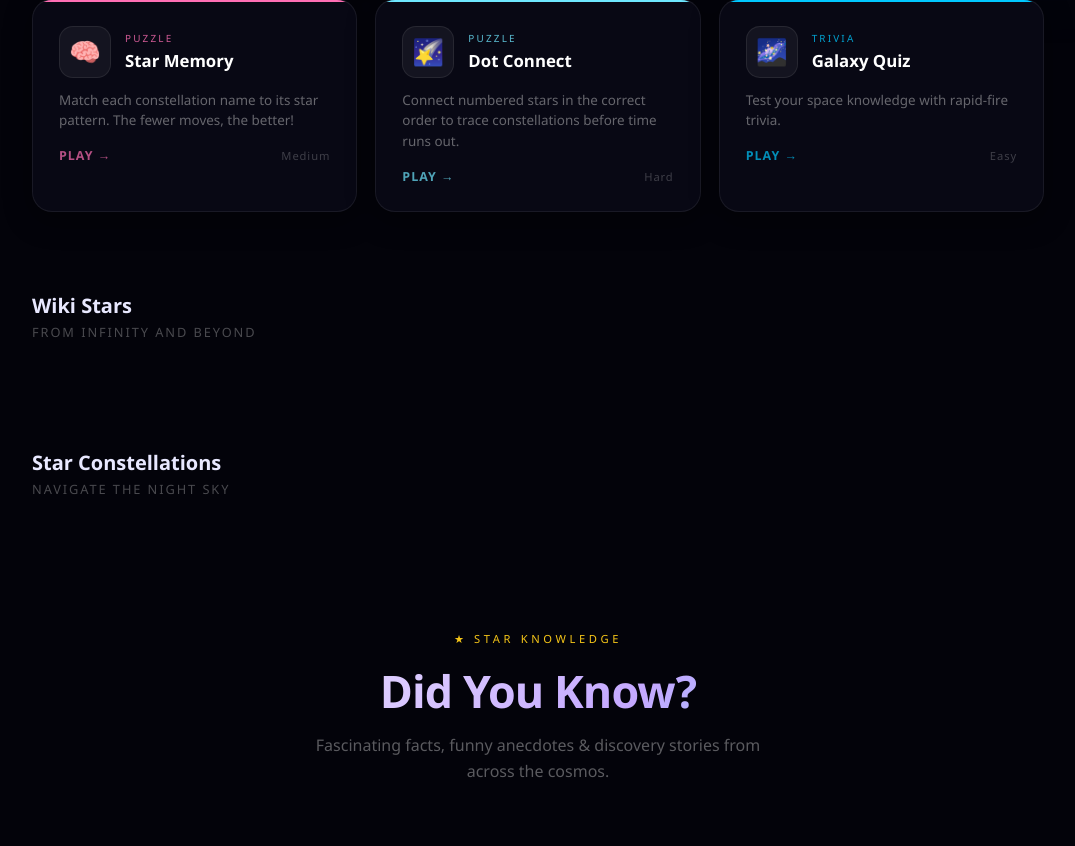
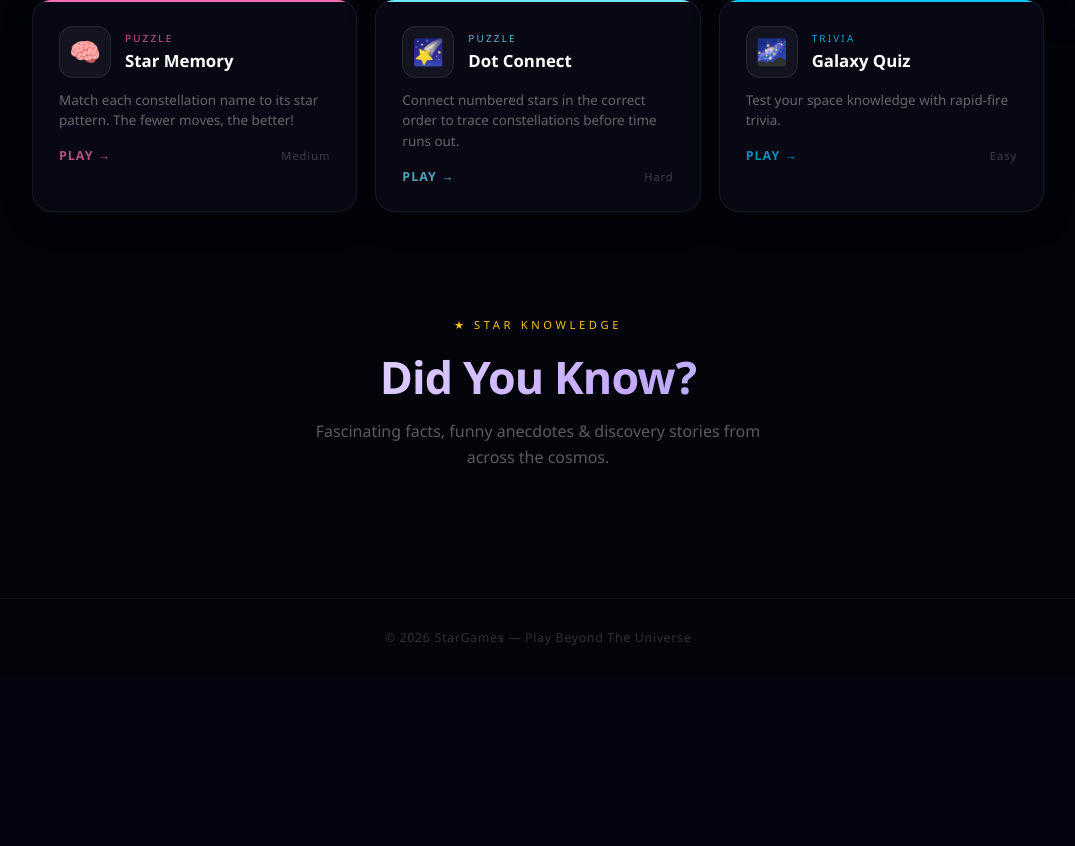
Before and after one commit to gllmthmm-prj/StarGames, a Flask app: page / in a window 1280 px wide. Shown: the part 1024-1870 px from the top of the page, without its empty margins (102-1177 px from the left). After the commit the page ends 1669 px from the top, so only its background shows below. Run offline with Flask 3, Linux system fonts and the light colour scheme.

Commit message:
chore: remove Wiki Stars and Constellation sections from homepage
Both sections are now fully available on the dedicated /wiki page.

Co-Authored-By: Claude Sonnet 4.6 <noreply@anthropic.com>

```diff
--- a/templates/index.html
+++ b/templates/index.html
@@ -332,7 +332,7 @@
         <div class="nav-links">
             <a href="/" data-i18n="nav_home">Home</a>
             <a href="#games" data-i18n="nav_games">Games</a>
-            <a href="#constellations" data-i18n="nav_const">Constellations</a>
+            <a href="/wiki#guide" data-i18n="nav_const">Constellations</a>
             <a href="/wiki" data-i18n="nav_wiki">★ Wiki Stars</a>
             <select class="lang-select" onchange="setLang(this.value)" title="Language">
                 <option value="en">🌐 EN</option>
@@ -399,48 +399,6 @@
             </a>
             {% endfor %}
         </div>
-    </div>
-
-    <!-- ── Wiki Stars Section ─────────────────────────────────────── -->
-    <div class="section" id="wiki">
-        <div class="section-header">
-            <div>
-                <div class="section-title" data-i18n="wiki_title">Wiki Stars</div>
-                <div class="section-sub" data-i18n="wiki_sub">from infinity and beyond</div>
-            </div>
-        </div>
-        <div class="wiki-menu-grid" id="wikiMenuGrid"></div>
-    </div>
-
-    <!-- ── Wiki Modal ──────────────────────────────────────────────── -->
-    <div id="wikiModal">
-        <div class="wiki-modal-box">
-            <div class="wiki-modal-hd">
-                <div class="wiki-modal-hd-bg"></div>
-                <div class="wiki-modal-stars" id="wikiModalStars"></div>
-                <div class="wiki-modal-hd-row">
-                    <div class="wiki-modal-icon" id="wikiModalIcon"></div>
-                    <div class="wiki-modal-hd-txt">
-                        <div class="wiki-modal-tag"  id="wikiModalTag"></div>
-                        <div class="wiki-modal-title" id="wikiModalTitle"></div>
-                        <div class="wiki-modal-intro" id="wikiModalIntro"></div>
-                    </div>
-                </div>
-                <button class="wiki-modal-close" onclick="closeWikiModal()">✕</button>
-            </div>
-            <div class="wiki-modal-body" id="wikiModalBody"></div>
-        </div>
-    </div>
-
-    <!-- ── Constellation Guide Section ───────────────────────────── -->
-    <div class="section" id="constellations">
-        <div class="section-header">
-            <div>
-                <div class="section-title" data-i18n="const_title">Star Constellations</div>
-                <div class="section-sub" data-i18n="const_sub">Navigate the night sky</div>
-            </div>
-        </div>
-        <div class="games-grid" id="constGrid"></div>
     </div>
 
     <!-- ── Knowledge Section ──────────────────────────────────────── -->
```
